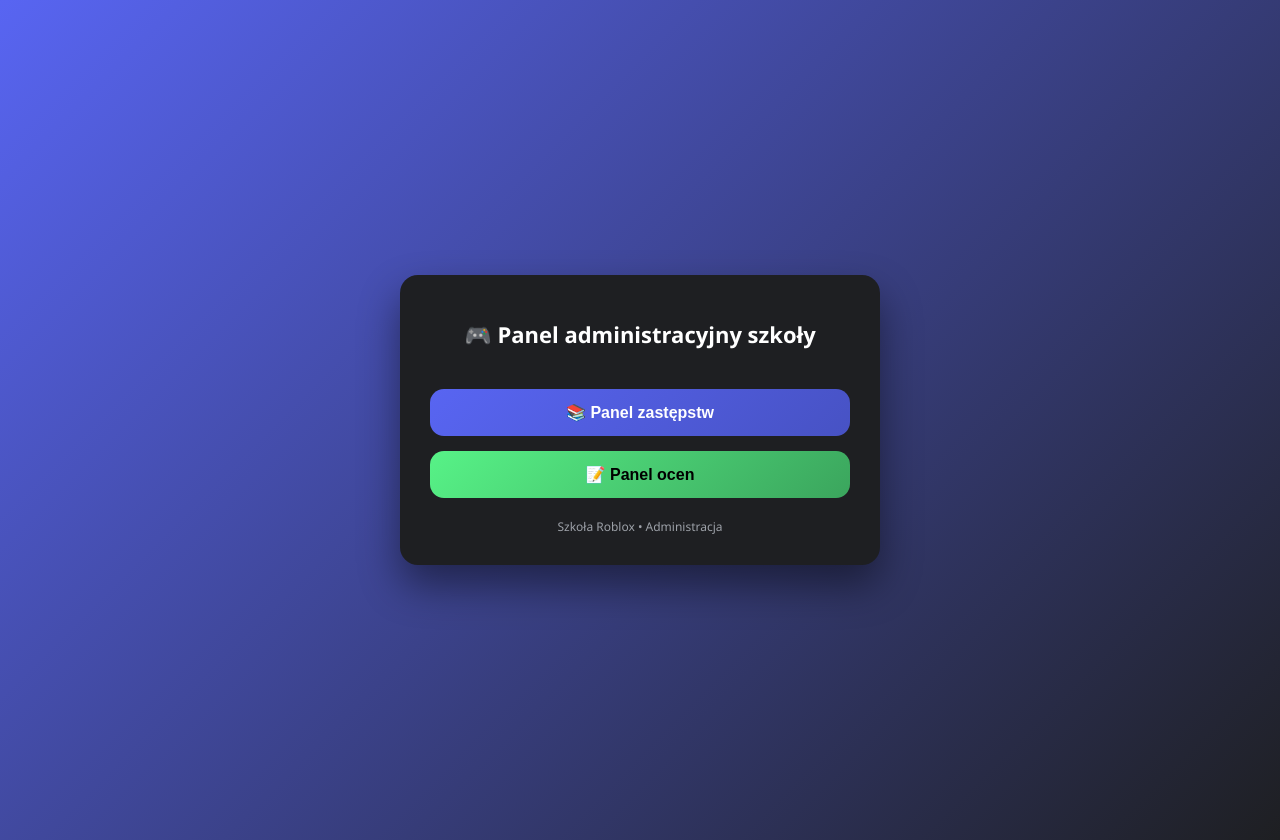
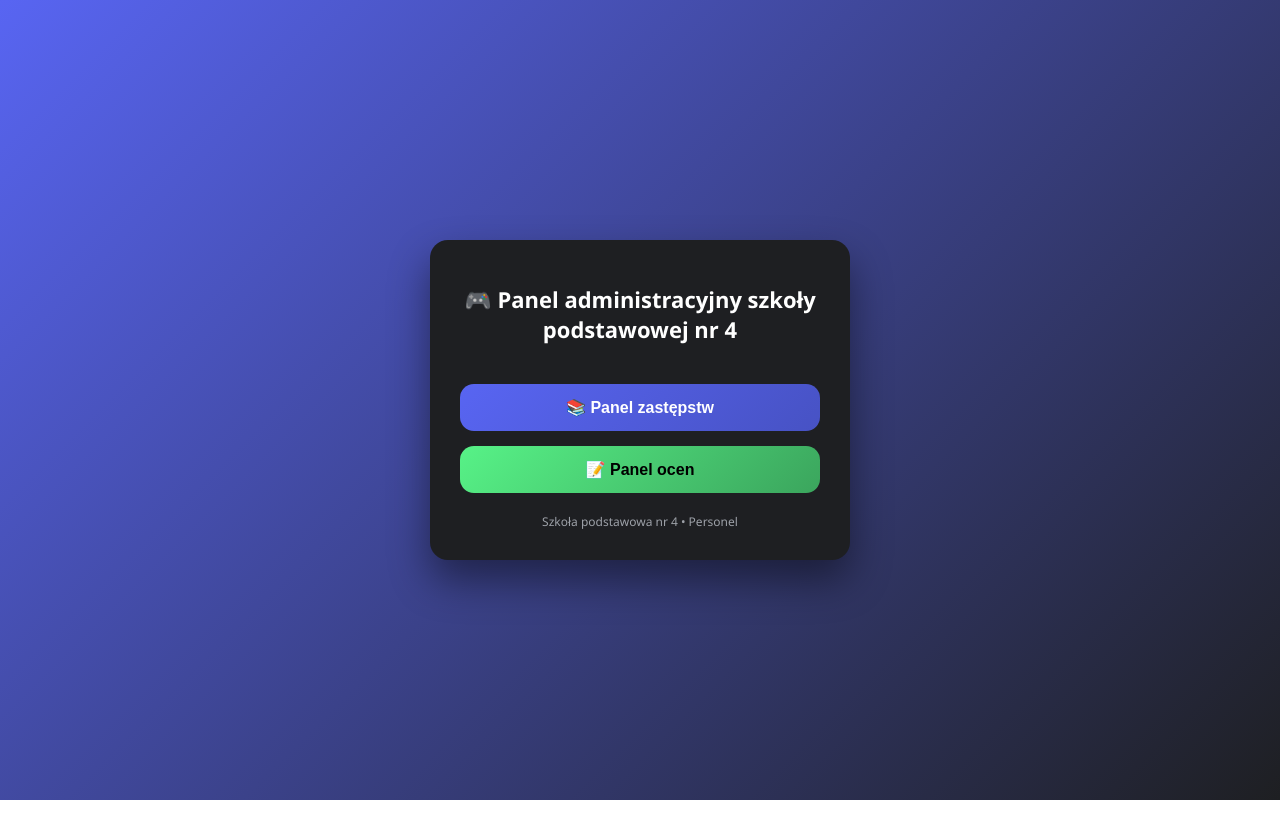
Before and after one commit to miisio/Panel-administracyjny-szkoly, a plain HTML site: page index.html in a window 1280 px wide. After the commit the page ends 800 px from the top, so only its background shows below. Drawn offline with Linux system fonts and the light colour scheme.

Commit message:
Update index.html

```diff
--- a/index.html
+++ b/index.html
@@ -2,10 +2,9 @@
 <html lang="pl">
 <head>
   <meta charset="UTF-8" />
-  <title>Panel administracyjny – szkoła Roblox</title>
+  <title>Panel administracyjny – Szkoła Podstawowa nr 4</title>
   <link rel="icon" href="https://media.discordapp.net/attachments/1446975347974344836/1449864758273507591/Gemini_Generated_Image_ryomburyomburyom-removebg-preview_4.png?ex=69407347&is=693f21c7&hm=e3f2cedf7fc94fa1526e14d4c0dd7b977e96b99adba321559d69e5570b6aec9d&=&format=webp&quality=lossless&width=605&height=644" type="image/x-icon">
   <link rel="stylesheet" href="https://cdnjs.cloudflare.com/ajax/libs/font-awesome/6.0.0-beta3/css/all.min.css">
-    <style>
   <style>
     * { box-sizing: border-box; }
 
@@ -80,7 +79,7 @@
 </head>
 <body>
   <div class="container">
-    <h1>🎮 Panel administracyjny szkoły</h1>
+    <h1>🎮 Panel administracyjny szkoły podstawowej nr 4</h1>
 
     <button class="btn btn-zastepstwa" onclick="location.href='zastepstwa.html'">
       📚 Panel zastępstw
@@ -91,7 +90,7 @@
     </button>
 
     <footer>
-      Szkoła Roblox • Administracja
+      Szkoła podstawowa nr 4 • Personel
     </footer>
   </div>
 </body>
```
